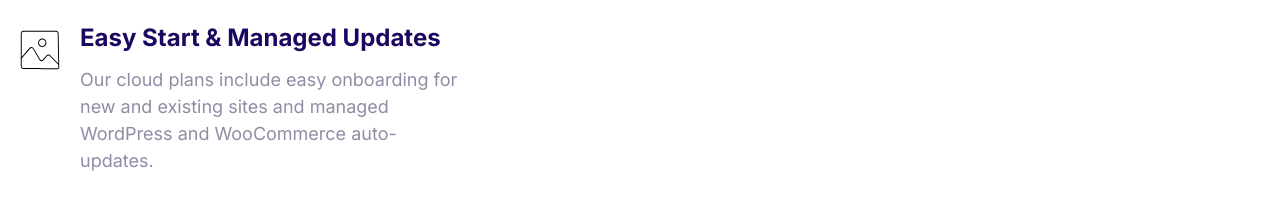
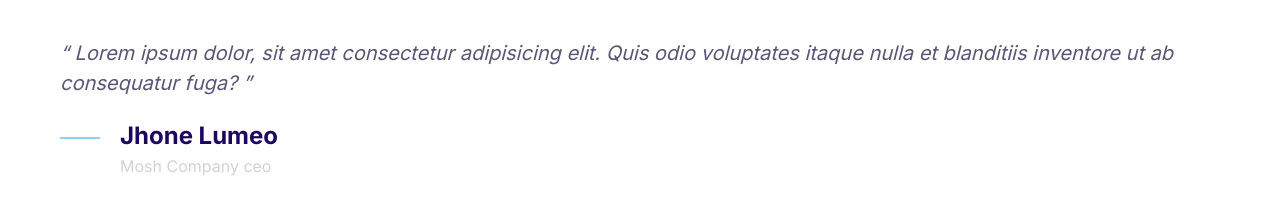
Before and after one commit to Rafiul-Islam/Moshify, a plain HTML site: page index.html in a window 1280 px wide. Drawn offline with Linux system fonts and the light colour scheme.

Commit message:
Build quote components

```diff
--- a/css/styles.css
+++ b/css/styles.css
@@ -6,6 +6,7 @@
   --color-accent: #ff3400;
   --color-headings: #1b0760;
   --color-body: #918ca4;
+  --color-body-dark: #5c5577;
   --color-border: #ccc;
   --border-radius: 30px;
 }
@@ -384,3 +385,47 @@
   margin: 0 2rem;
 }
 /* end: media */
+/* start: quote */
+.quote__text {
+  font-style: italic;
+  font-size: 3rem;
+  color: var(--color-body-dark);
+}
+
+.quote__text::before {
+  content: open-quote;
+}
+
+.quote__text::after {
+  content: close-quote;
+}
+
+.quote__author {
+  margin-bottom: 0;
+  font-size: 3rem;
+}
+
+.quote__organization {
+  font-size: 2rem;
+  opacity: 0.4;
+}
+
+.quote__line {
+  position: relative;
+  bottom: 10px;
+}
+
+@media (min-width: 1024px) {
+  .quote__text {
+    font-size: 2rem;
+  }
+
+  .quote__author {
+    font-size: 2.4rem;
+  }
+
+  .quote__organization {
+    font-size: 1.6rem;
+  }
+}
+/* end: quote */
--- a/index.html
+++ b/index.html
@@ -9,21 +9,25 @@
     <title>Moshify</title>
   </head>
   <body>
-    <div style="max-width: 500px; padding: 2rem">
+    <div style="padding: 2rem">
+      <blockquote class="quote">
+        <p class="quote__text">
+          Lorem ipsum dolor, sit amet consectetur adipisicing elit. Quis odio
+          voluptates itaque nulla et blanditiis inventore ut ab consequatur
+          fuga?
+        </p>
         <div class="media">
           <div class="media__image">
-          <svg class="icon icon--primary">
-            <use xlink:href="images/sprite.svg#snap"></use>
+            <svg class="icon icon--primary quote__line">
+              <use xlink:href="images/sprite.svg#line"></use>
             </svg>
           </div>
           <div class="media__body">
-          <h3 class="media__title">Easy Start & Managed Updates</h3>
-          <p>
-            Our cloud plans include easy onboarding for new and existing sites
-            and managed WordPress and WooCommerce auto-updates.
-          </p>
+            <h3 class="media__title quote__author">Jhone Lumeo</h3>
+            <p class="quote__organization">Mosh Company ceo</p>
           </div>
         </div>
+      </blockquote>
     </div>
   </body>
 </html>
```
Also changed, not shown: components/quotes.html (added, +17 -0 lines). Lines whose indentation alone changed are shown as unchanged.
